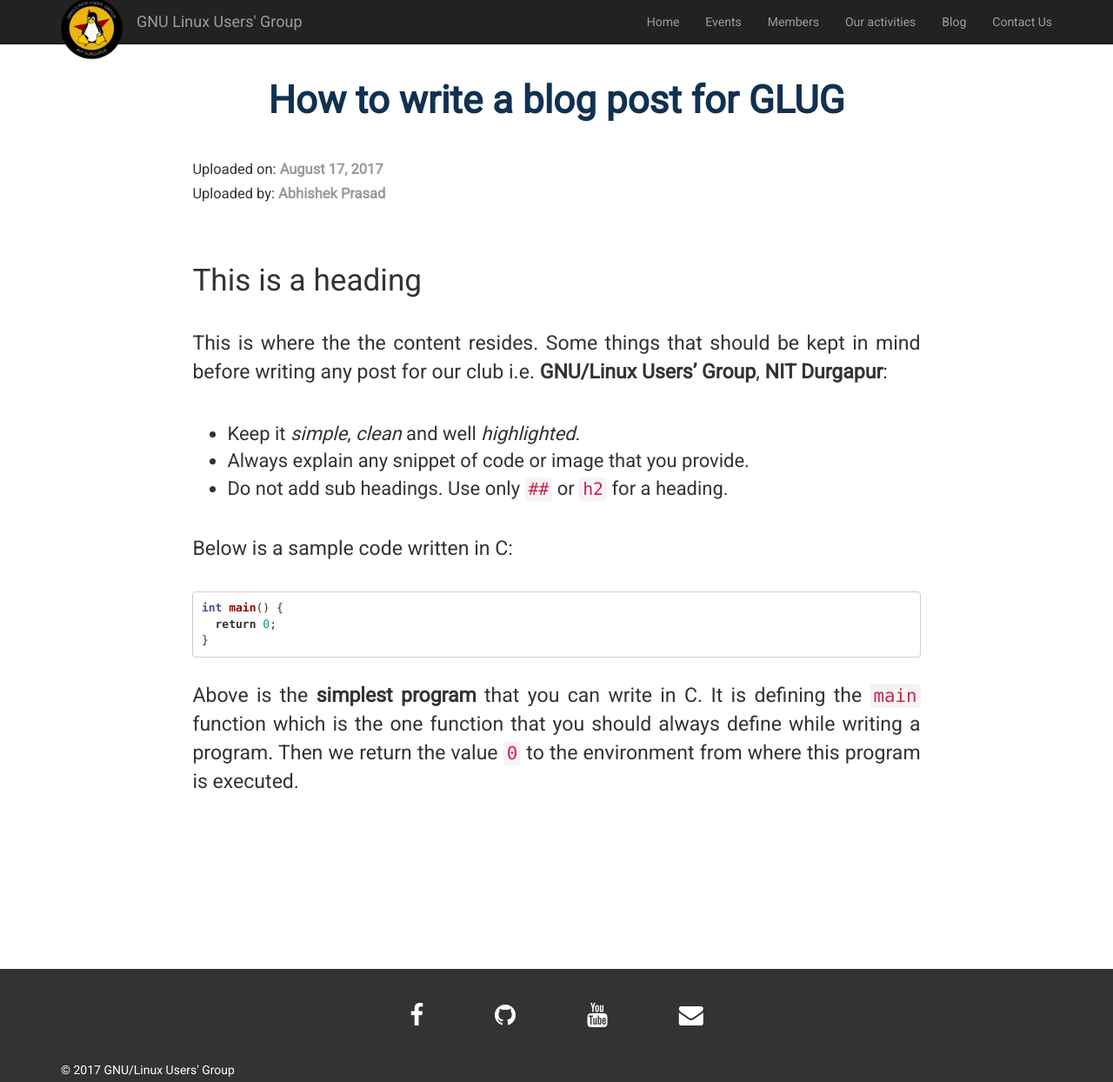
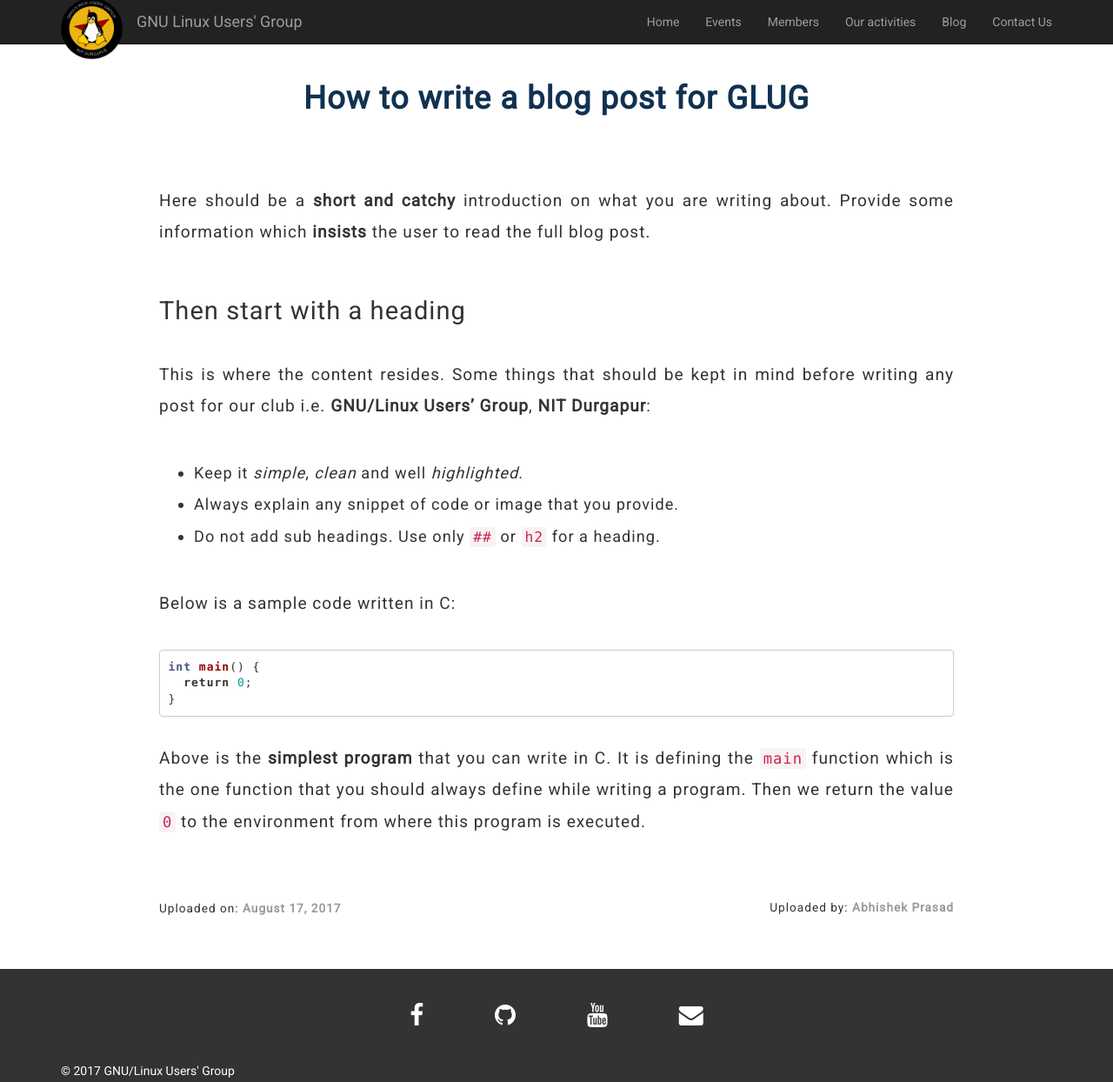
Before and after one commit to swapnilmutthalkar/lugnitdgp-website-old, a Jekyll site: the page built from _posts/blog/2017-08-17-post-1.md, in a window 1280 px wide and 1244 px high. Shown: the whole window at 87% size. Built offline with Jekyll 4.4.1, drawn with Linux system fonts in a browser that asks for light colours; nearby versions of some CDN libraries; comment, search, counter and statistics services are not loaded.

Commit message:
Reworked on designing UI of different blogs

```diff
--- a/_layouts/posts.html
+++ b/_layouts/posts.html
@@ -6,12 +6,12 @@ layout: default
 
 <div class="post container">
     <h1>{{ page.title }}</h1>
-    <h6 class="date">Uploaded on: <span>{{ page.date | date: "%B %d, %Y" }}</span></h6>
-    <h6 class="author">Uploaded by: <span>{{ page.author }}</span></h6>
     {% include social_share.html %}
     <div class="post-content">
         {{ content }}
     </div>
+    <h6 class="date">Uploaded on: <span>{{ page.date | date: "%B %d, %Y" }}</span></h6>
+    <h6 class="author">Uploaded by: <span>{{ page.author }}</span></h6>
     {% include disqus.html %}
 </div>
 
--- a/_posts/blog/2017-08-17-post-1.md
+++ b/_posts/blog/2017-08-17-post-1.md
@@ -5,9 +5,13 @@ author: Abhishek Prasad
 date: '2017-08-17 11:59:59 +0530'
 ---
 
-## This is a heading
+Here should be a **short and catchy** introduction on what you are writing
+about. Provide some information which **insists** the user to read the full
+blog post.
 
-This is where the the content resides. Some things that should be kept in mind
+## Then start with a heading
+
+This is where the content resides. Some things that should be kept in mind
 before writing any post for our club i.e. **GNU/Linux Users' Group**, **NIT
 Durgapur**:
 
```
Also changed, not shown: _includes/css/post.css (+13 -5 lines), _posts/blog/2017-08-28-test.md (deleted, +0 -7 lines), blog.md (+0 -6 lines).
